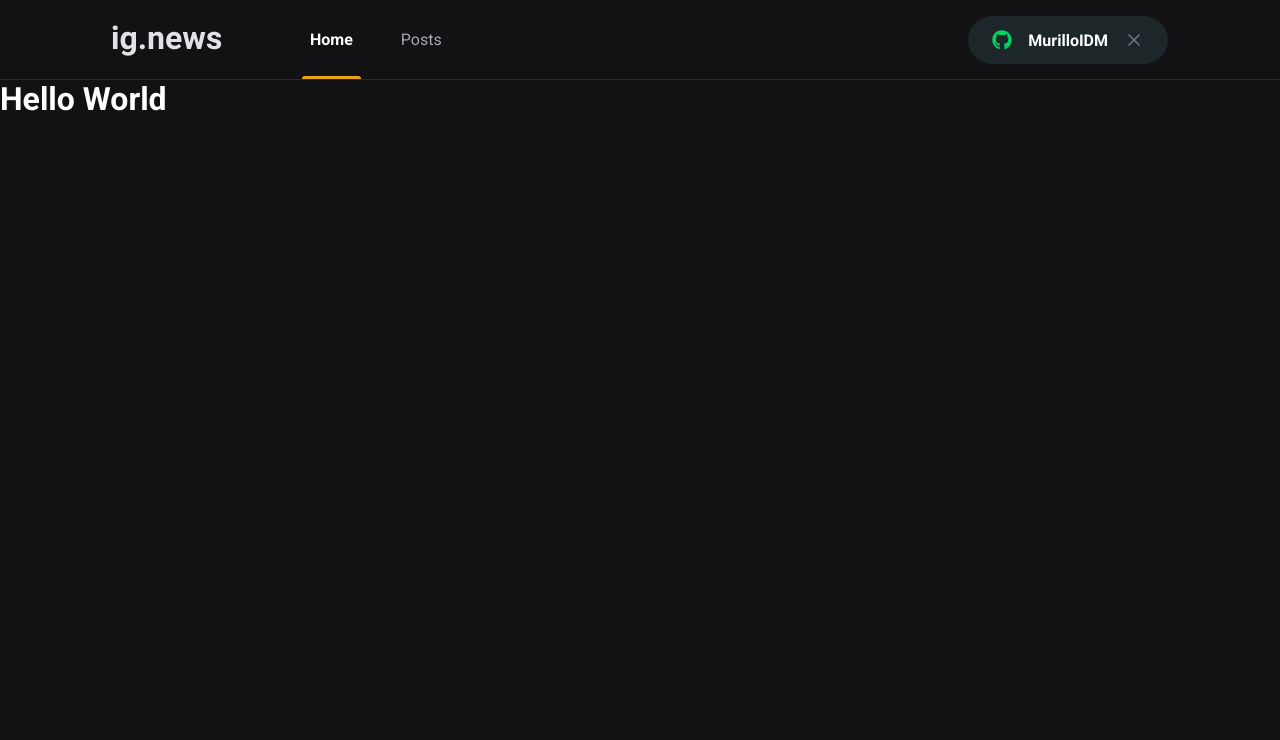
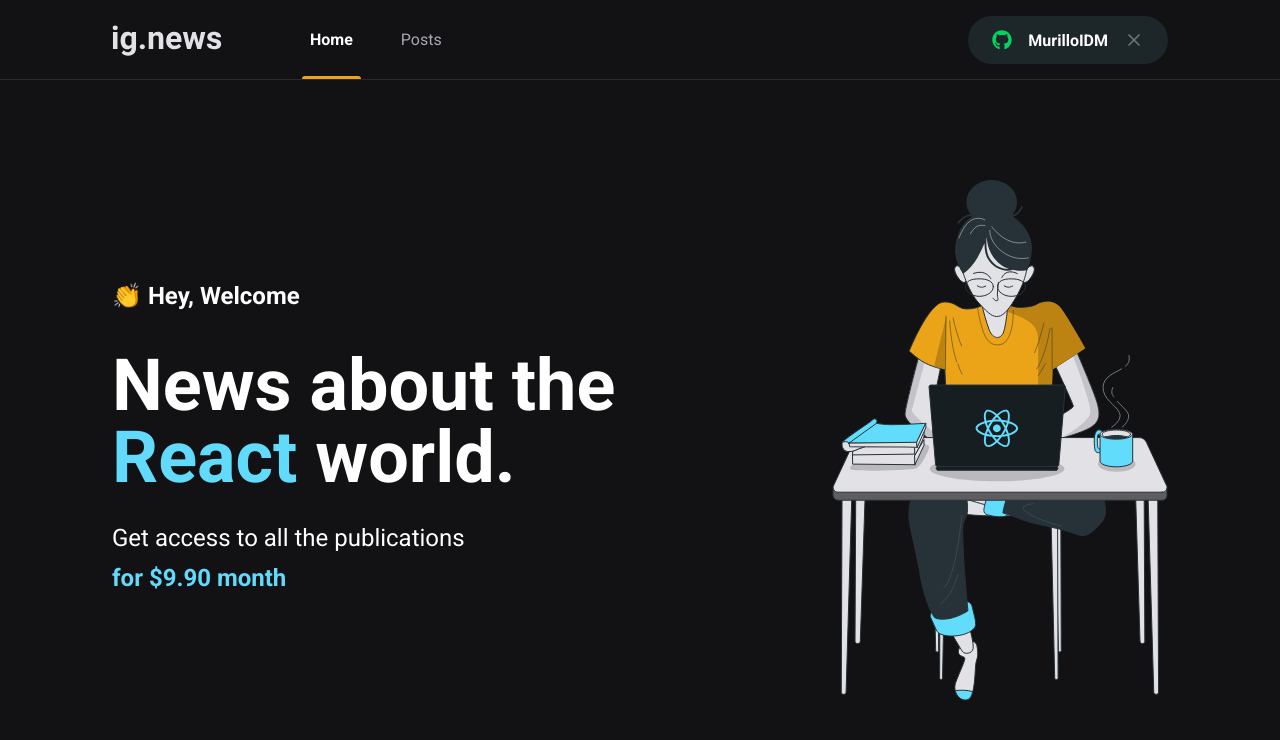
Before and after one commit to MurilloIDM/next-rocketseat, a Next.js app: page / in a window 1280 px wide. Shown: the top 740 px of the page. Built offline with nearby package versions, Linux system fonts and the light colour scheme.

Commit message:
feat: página home

```diff
--- a/src/pages/index.tsx
+++ b/src/pages/index.tsx
@@ -1,15 +1,28 @@
 import Head from 'next/head';
+
+import styles from "../styles/home.module.scss";
 
 export default function Home() {
   return (
     <>
       <Head>
-        <title>Início | ig.news</title>
+        <title>Home | ig.news</title>
       </Head>
 
-      <h1>
-        Hello World
-      </h1>
+      <main className={styles.containetContainer}>
+        <section className={styles.hero}>
+          <span>👏️ Hey, Welcome</span>
+
+          <h1>News about the <span>React</span> world.</h1>
+
+          <p>
+            Get access to all the publications <br />
+            <span>for $9.90 month</span>
+          </p>
+        </section>
+
+        <img src="/images/avatar.svg" alt="Girl coding" />
+      </main>
     </>
   )
 }
--- /dev/null
+++ b/src/styles/home.module.scss
@@ -0,0 +1,41 @@
+.containetContainer {
+  max-width: 1120px;
+  margin: 0 auto;
+  padding: 0 2rem;
+  height: calc(100vh - 5rem);
+
+  display: flex;
+  align-items: center;
+  justify-content: space-between;
+}
+
+.hero {
+  max-width: 600px;
+
+  > span {
+    font-size: 1.5rem;
+    font-weight: bold;
+  }
+
+  h1 {
+    font-size: 4.5rem;
+    line-height: 4.5rem;
+    font-weight: 900;
+    margin-top: 2.5rem;
+
+    span {
+      color: var(--cyan-500);
+    }
+  }
+
+  p {
+    font-size: 1.5rem;
+    line-height: 2.5rem;
+    margin-top: 1.5rem;
+
+    span {
+      color: var(--cyan-500);
+      font-weight: bold;
+    }
+  }
+}
```
